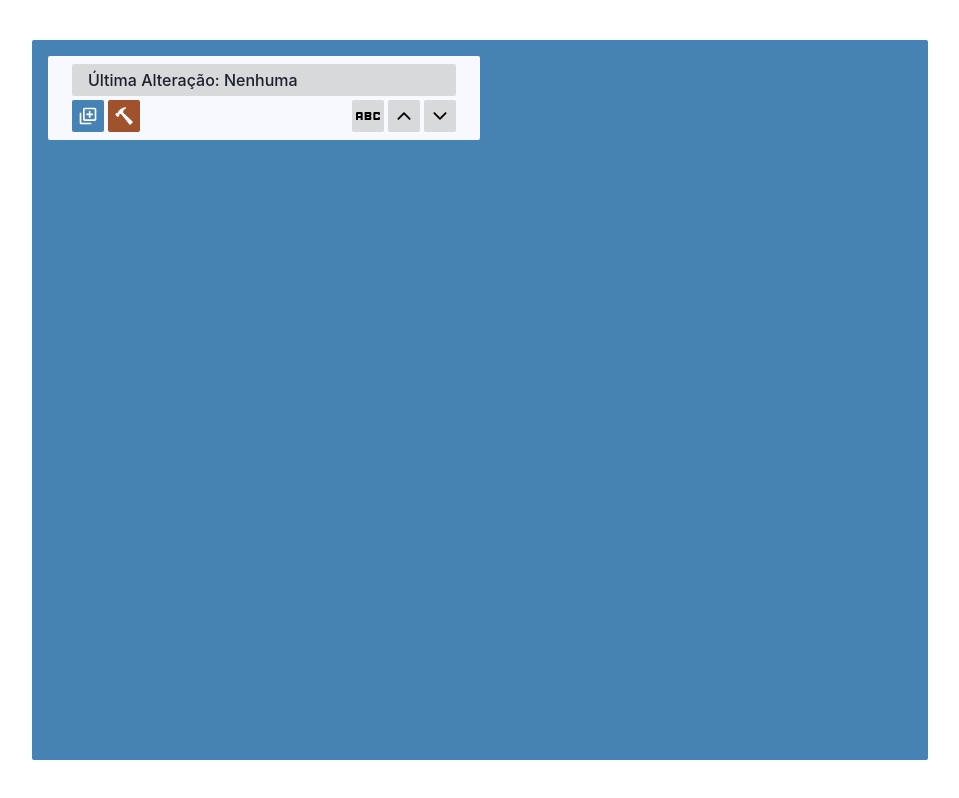
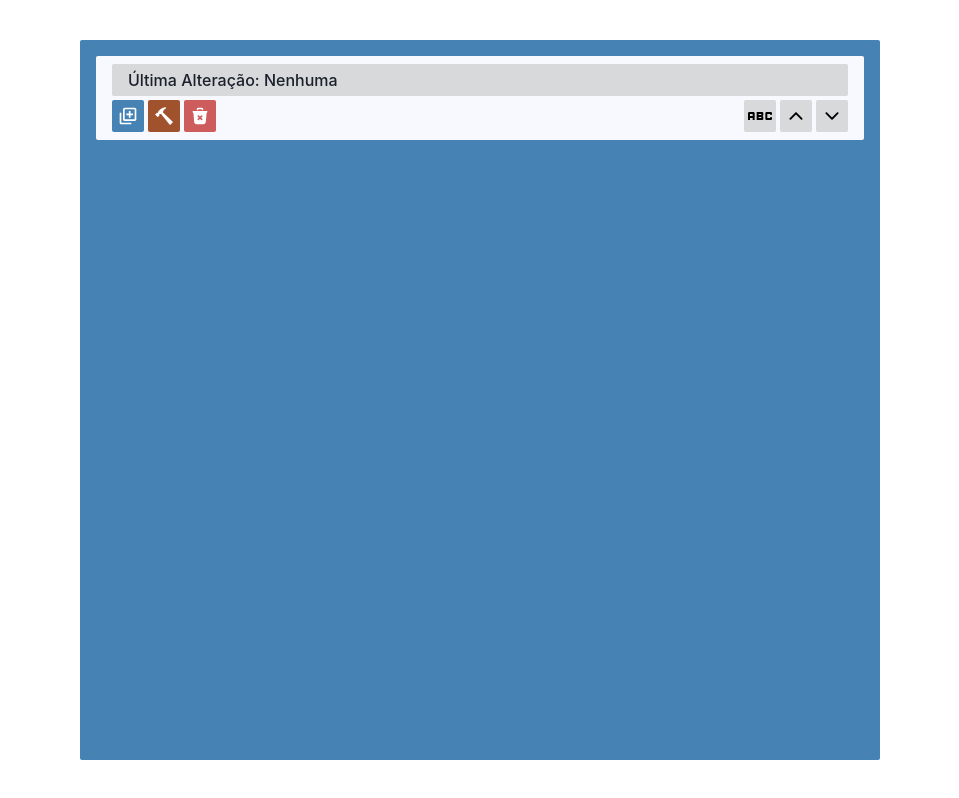
Before and after one commit to RafaelKramerDaSilvaDev/agenda, a React (Vite) app: page / in a window 1280 px wide. Shown: the whole page, without its empty margins (160-1119 px from the left). Built offline with nearby package versions, Linux system fonts and the light colour scheme.

Commit message:
update new button delete all tasks

```diff
--- a/src/pages/Schedule/components/Buttons/index.tsx
+++ b/src/pages/Schedule/components/Buttons/index.tsx
@@ -1,19 +1,16 @@
 import React, { ReactNode } from "react";
-import {
-  BiAddToQueue,
-  BiSolidEdit,
-  BiSolidSave,
-  BiSolidTrashAlt,
-} from "react-icons/bi";
+import { BiAddToQueue, BiSolidEdit, BiSolidSave } from "react-icons/bi";
 import { IoIosArrowDown, IoIosArrowUp, IoMdHammer } from "react-icons/io";
 import { MdOutlineAbc } from "react-icons/md";
 import { PiBroomBold } from "react-icons/pi";
+import { TbTrashFilled, TbTrashXFilled } from "react-icons/tb";
 import { useMessageDisplay } from "../../contexts/MessageDisplayContext";
 import { GenericButtonStylized } from "./styles";
 
 type ButtonVariant =
   | "new"
   | "edit"
+  | "deleteAll"
   | "delete"
   | "save"
   | "clear"
@@ -44,10 +41,16 @@ const buttonConfigs: Record<ButtonVariant, ButtonConfig> = {
     title: "Editar Tarefa",
   },
   delete: {
-    icon: <BiSolidTrashAlt size={20} color="white" />,
+    icon: <TbTrashFilled size={20} color="white" />,
     backgroundColor: "#CD5C5C",
     message: "Tarefa excluída",
     title: "Apagar Tarefa",
+  },
+  deleteAll: {
+    icon: <TbTrashXFilled size={20} color="white" />,
+    backgroundColor: "#CD5C5C",
+    message: "Tarefas Excluídas",
+    title: "Apagar Todas Tarefas",
   },
   save: {
     icon: <BiSolidSave size={20} color="white" />,
--- a/src/pages/Schedule/components/Card/styles.ts
+++ b/src/pages/Schedule/components/Card/styles.ts
@@ -26,7 +26,7 @@ export const Content = styled.div`
   display: flex;
   flex-direction: column;
   gap: 8px;
-  padding: 16px 48px;
+  padding: 16px;
 `;
 
 export const CardName = styled.div`
--- a/src/pages/Schedule/components/EditTask/index.tsx
+++ b/src/pages/Schedule/components/EditTask/index.tsx
@@ -33,7 +33,7 @@ const schema = object({
 type FormData = InferType<typeof schema>;
 
 export function EditTask() {
-  const { updateTask } = useSchedule();
+  const { updateTask, returnToMainView } = useSchedule();
   const { taskValues } = usePassValuesToEdit();
 
   const {
@@ -58,6 +58,7 @@ export function EditTask() {
   function onSubmit(data: FormData) {
     const newUpdateTask = { id: taskValues.id, position: 32, ...data };
     updateTask(newUpdateTask);
+    returnToMainView();
   }
 
   function handleClearInputs() {
--- a/src/pages/Schedule/components/Header/index.tsx
+++ b/src/pages/Schedule/components/Header/index.tsx
@@ -13,6 +13,7 @@ export function Header({ gridArea }: { gridArea: string }) {
         <BoxLeft>
           <GenericButton variant="new" onClick={() => setViewOption("new")} />
           <GenericButton variant="build" onClick={insertMockedTasks} />
+          <GenericButton variant="deleteAll" />
         </BoxLeft>
         <BoxRight>
           <GenericButton
--- a/src/pages/Schedule/components/Header/styles.ts
+++ b/src/pages/Schedule/components/Header/styles.ts
@@ -8,7 +8,7 @@ export const HeaderStylized = styled.div<{ gridArea: string }>`
   row-gap: 4px;
   border-radius: 2px;
   background-color: #f8f8ff;
-  padding: 8px 24px;
+  padding: 8px 16px;
 `;
 
 export const BoxBottom = styled.div`
--- a/src/pages/Schedule/components/NewTask/index.tsx
+++ b/src/pages/Schedule/components/NewTask/index.tsx
@@ -31,7 +31,7 @@ const schema = object({
 type FormData = InferType<typeof schema>;
 
 export function NewTask() {
-  const { addTask } = useSchedule();
+  const { addTask, returnToMainView } = useSchedule();
 
   const {
     register,
@@ -44,6 +44,7 @@ export function NewTask() {
 
   function onSubmit(data: FormData) {
     addTask(data);
+    returnToMainView();
   }
 
   function handleClearInputs() {
--- a/src/pages/Schedule/contexts/ScheduleContext.tsx
+++ b/src/pages/Schedule/contexts/ScheduleContext.tsx
@@ -10,7 +10,7 @@ import { TaskProps } from "../../../app/types/TaskProps";
 import { toDoList } from "../constraints/toDoList";
 
 type SortOptions = "ascending" | "descending" | "alphabetical" | "none";
-type ViewOptions = "new" | "edit" | "none";
+type ViewOptions = "main" | "new" | "edit" | "none";
 
 type ScheduleContextType = {
   tasks: TaskProps[];
@@ -22,6 +22,7 @@ type ScheduleContextType = {
   setSortOption(option: SortOptions): void;
   setViewOption(option: ViewOptions): void;
   insertMockedTasks(): void;
+  returnToMainView(): void;
 };
 
 const ScheduleContext = createContext<ScheduleContextType>(
@@ -40,7 +41,7 @@ export function ScheduleProvider({ children }: ScheduleProviderProps) {
 
   const [tasks, setTasks] = useState<TaskProps[]>(initialTasks);
   const [sortOption, setSortOption] = useState<SortOptions>("none");
-  const [viewOption, setViewOption] = useState<ViewOptions>("none");
+  const [viewOption, setViewOption] = useState<ViewOptions>("main");
 
   useEffect(() => {
     localStorage.setItem("tasks", JSON.stringify(tasks));
@@ -92,6 +93,10 @@ export function ScheduleProvider({ children }: ScheduleProviderProps) {
     setTasks(sortTasks([...toDoList]));
   }
 
+  function returnToMainView() {
+    setViewOption("main");
+  }
+
   return (
     <ScheduleContext.Provider
       value={{
@@ -104,6 +109,7 @@ export function ScheduleProvider({ children }: ScheduleProviderProps) {
         setSortOption,
         setViewOption,
         insertMockedTasks,
+        returnToMainView,
       }}
     >
       {children}
--- a/src/pages/Schedule/index.tsx
+++ b/src/pages/Schedule/index.tsx
@@ -14,10 +14,12 @@ export function Schedule() {
     <MessageDisplayProvider>
       <PassValuesToEditProvider>
         <Container>
-          <MainContainer>
-            <Header gridArea="config" />
-            <Card gridArea="tasks" />
-          </MainContainer>
+          {viewOption === "main" && (
+            <MainContainer>
+              <Header gridArea="config" />
+              <Card gridArea="tasks" />
+            </MainContainer>
+          )}
           {viewOption === "edit" && <EditTask />}
           {viewOption === "new" && <NewTask />}
         </Container>
--- a/src/pages/Schedule/styles.ts
+++ b/src/pages/Schedule/styles.ts
@@ -1,12 +1,8 @@
 import { styled } from "styled-components";
 
 export const Container = styled.div`
-  display: grid;
-  grid-template-areas: "tasks form";
-  grid-template-columns: 50%;
-  column-gap: 16px;
   height: 90%;
-  width: 70%;
+  width: 800px;
   margin: 16px;
   padding: 16px;
   border-radius: 2px;
```
